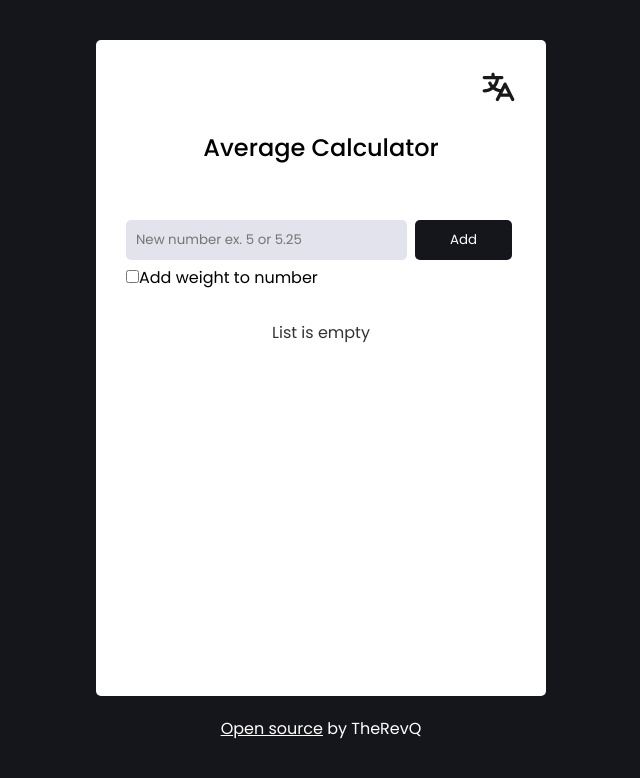
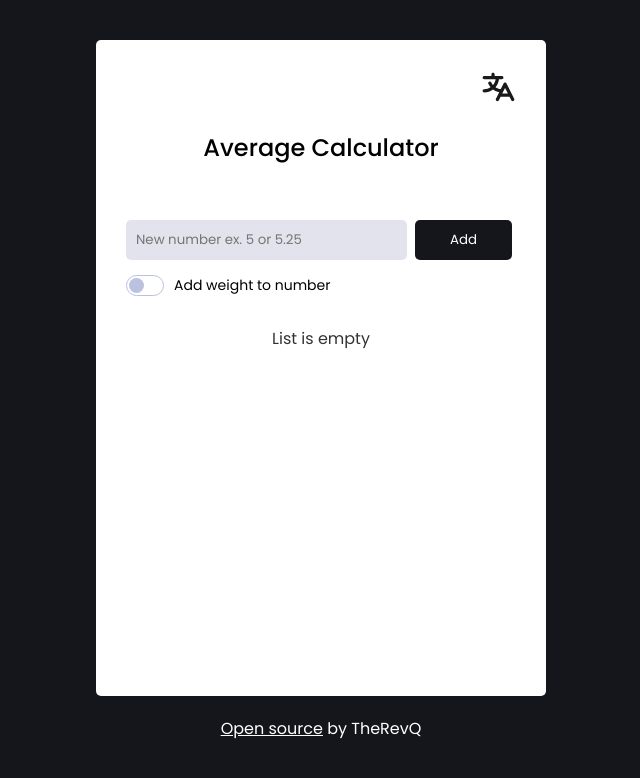
Before and after one commit to Revku/average-calculator, a Vue app: page / in a window 1280 px wide. Shown: the top 778 px of the page, without its empty margins (319-959 px from the left). Built offline with nearby package versions, Linux system fonts and the light colour scheme.

Commit message:
Add weight system

```diff
--- a/src/App.vue
+++ b/src/App.vue
@@ -4,6 +4,7 @@
 
 <style lang="scss">
 @import url('https://fonts.googleapis.com/css2?family=Poppins:wght@200;300;400;500;600;700&display=swap');
+@import './components/styles/checkbox.scss';
 
 * {
   padding: 0;
--- a/src/components/Main.vue
+++ b/src/components/Main.vue
@@ -15,7 +15,7 @@
         </div>
 
         <div class="box__checkweight">
-            <input type="checkbox" id="weight" @click="checkWeight()">
+            <input type="checkbox" class="switch" id="weight" @click="checkWeight()">
             <label for="weight">{{ translate.weightCheckbox }}</label>
         </div>
 
@@ -135,10 +135,7 @@ import TranslateIcon from  '@/components/TranslateIcon.vue'
 
                 this.numbers.push(numberObject);
                 this.listStatus = this.translate.listStatusNumbers;
-                this.length = this.length + weight;
-
-                console.log(this.length);
-                console.log(numberObject);
+                this.length = parseInt(this.length + parseInt(weight));
 
                 if (this.config.autoClearNumber === true) {
                     input.value = '';
@@ -156,6 +153,7 @@ import TranslateIcon from  '@/components/TranslateIcon.vue'
             removeNumber: function(newID) {
                 for (let i = 0; i < this.numbers.length; i++) {
                     if (this.numbers[i].id === newID) {
+                        this.length = this.length - this.numbers[i].weight;
                         this.numbers.splice(i, 1);
                     }
                 }
@@ -168,11 +166,13 @@ import TranslateIcon from  '@/components/TranslateIcon.vue'
             getAverage: function() {
                 let i = 0;
                 let average;
+                let length = this.length;
                 let arr = [];
                 for (let suma = 0; i < this.numbers.length; i++) {
-                    suma = suma + this.numbers[i].value;
+                    let val = parseInt(this.numbers[i].value) * parseInt(this.numbers[i].weight)
+                    suma = suma + val;
                     arr.push(this.numbers[i].value);
-                    const average = suma / this.numbers.length;
+                    const average = suma / length;
                     this.average = average.toFixed(2).replace(/\./g, ',');;
                 }
 
@@ -210,6 +210,15 @@ import TranslateIcon from  '@/components/TranslateIcon.vue'
         z-index: 99;
         font-size: 19px;
         font-weight: 500;
+    }
+
+    &__checkweight {
+        margin-top: 15px;
+        font-family: 'Inter', 'Poppins';
+
+        label {
+            margin-left: 10px;
+        }
     }
 
     &__icon {
--- /dev/null
+++ b/src/components/styles/checkbox.scss
@@ -0,0 +1,161 @@
+@supports(-webkit-appearance: none) or (-moz-appearance: none) {
+    input[type='checkbox'],
+    input[type='radio'] {
+      --active: #275EFE;
+      --active-inner: #fff;
+      --focus: 2px rgba(39, 94, 254, .3);
+      --border: #BBC1E1;
+      --border-hover: #275EFE;
+      --background: #fff;
+      --disabled: #F6F8FF;
+      --disabled-inner: #E1E6F9;
+      -webkit-appearance: none;
+      -moz-appearance: none;
+      height: 21px;
+      outline: none;
+      display: inline-block;
+      vertical-align: top;
+      position: relative;
+      margin: 0;
+      cursor: pointer;
+      border: 1px solid var(--bc, var(--border));
+      background: var(--b, var(--background));
+      transition: background .3s, border-color .3s, box-shadow .2s;
+      &:after {
+        content: '';
+        display: block;
+        left: 0;
+        top: 0;
+        position: absolute;
+        transition: transform var(--d-t, .3s) var(--d-t-e, ease), opacity var(--d-o, .2s);
+      }
+      &:checked {
+        --b: var(--active);
+        --bc: var(--active);
+        --d-o: .3s;
+        --d-t: .6s;
+        --d-t-e: cubic-bezier(.2, .85, .32, 1.2);
+      }
+      &:disabled {
+        --b: var(--disabled);
+        cursor: not-allowed;
+        opacity: .9;
+        &:checked {
+          --b: var(--disabled-inner);
+          --bc: var(--border);
+        }
+        & + label {
+          cursor: not-allowed;
+        }
+      }
+      &:hover {
+        &:not(:checked) {
+          &:not(:disabled) {
+            --bc: var(--border-hover);
+          }
+        }
+      }
+      &:focus {
+
+      }
+      &:not(.switch) {
+        width: 21px;
+        &:after {
+          opacity: var(--o, 0);
+        }
+        &:checked {
+          --o: 1;
+        }
+      }
+      & + label {
+        font-size: 14px;
+        line-height: 21px;
+        display: inline-block;
+        vertical-align: top;
+        cursor: pointer;
+        margin-left: 4px;
+      }
+    }
+    input[type='checkbox'] {
+      &:not(.switch) {
+        border-radius: 7px;
+        &:after {
+          width: 5px;
+          height: 9px;
+          border: 2px solid var(--active-inner);
+          border-top: 0;
+          border-left: 0;
+          left: 7px;
+          top: 4px;
+          transform: rotate(var(--r, 20deg));
+        }
+        &:checked {
+          --r: 43deg;
+        }
+      }
+      &.switch {
+        width: 38px;
+        border-radius: 11px;
+        &:after {
+          left: 2px;
+          top: 2px;
+          border-radius: 50%;
+          width: 15px;
+          height: 15px;
+          background: var(--ab, var(--border));
+          transform: translateX(var(--x, 0));
+        }
+        &:checked {
+          --ab: var(--active-inner);
+          --x: 17px;
+        }
+        &:disabled {
+          &:not(:checked) {
+            &:after {
+              opacity: .6;
+            }
+          }
+        }
+      }
+    }
+    input[type='radio'] {
+      border-radius: 50%;
+      &:after {
+        width: 19px;
+        height: 19px;
+        border-radius: 50%;
+        background: var(--active-inner);
+        opacity: 0;
+        transform: scale(var(--s, .7));
+      }
+      &:checked {
+        --s: .5;
+      }
+    }
+  }
+
+  // Demo
+
+  ul {
+    margin: 12px;
+    padding: 0;
+    list-style: none;
+    width: 100%;
+    max-width: 320px;
+    li {
+      margin: 16px 0;
+      position: relative;
+    }
+  }
+
+  html {
+    box-sizing: border-box;
+  }
+
+  * {
+    box-sizing: inherit;
+    &:before,
+    &:after {
+      box-sizing: inherit;
+    }
+  }
--- a/src/locales/en.json
+++ b/src/locales/en.json
@@ -12,6 +12,6 @@
     "median": "MEDIAN",
     "numbersCount": "NUMBERS",
     "weight": "Weight",
-    "weightPlaceholder": "Number weight (default: 1)",
+    "weightPlaceholder": "Number weight",
     "weightCheckbox": "Add weight to number"
 }
--- a/src/locales/pl.json
+++ b/src/locales/pl.json
@@ -12,6 +12,6 @@
     "median": "MEDIANA",
     "numbersCount": "LICZB",
     "weight": "Waga",
-    "weightPlaceholder": "Wpisz wagę liczby (domyślnie: 1)",
+    "weightPlaceholder": "Wpisz wagę liczby",
     "weightCheckbox": "Dodaj wagę do liczby"
 }
```
